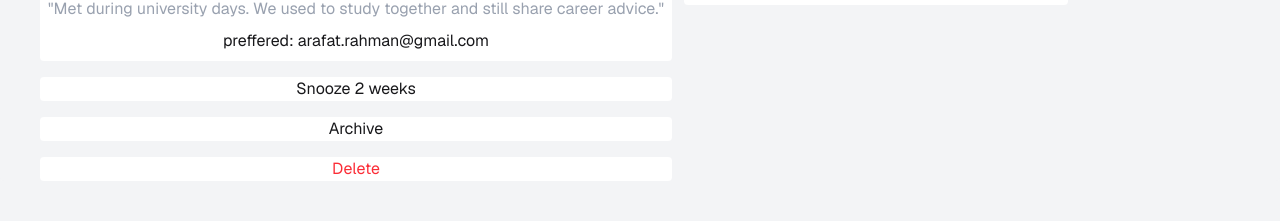
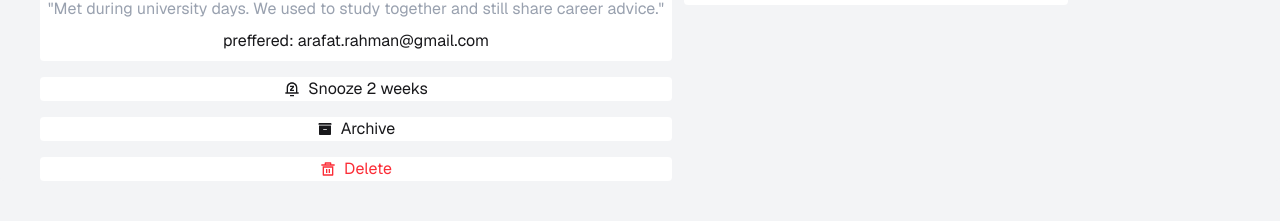
Before and after one commit to Gazi-Md-Salauddin/keen-keeper, a React (Vite) app: page /Friend/1 in a window 1280 px wide. Shown: the part 579-800 px from the top of the page. Built offline with nearby package versions, Linux system fonts and the light colour scheme.

Commit message:
readme updated

```diff
--- a/src/components/FriendDetails/FriendDetails.jsx
+++ b/src/components/FriendDetails/FriendDetails.jsx
@@ -4,6 +4,9 @@ import { useState } from "react";
 import Call from "../../assets/call.png";
 import Text from "../../assets/text.png";
 import Video from "../../assets/video.png";
+import { RiNotificationSnoozeLine } from "react-icons/ri";
+import { IoIosArchive } from "react-icons/io";
+import { RiDeleteBin5Line } from "react-icons/ri";
 import { MdHistory } from "react-icons/md";
 import { useInteraction } from '../../context/InteractionContext'
 import { toast } from 'react-toastify';
@@ -70,13 +73,13 @@ const FriendDetails = () => {
                         <p>preffered: {friend.email}</p>
                     </div>
                     <div className="bg-white rounded">
-                        <p>Snooze 2 weeks</p>
+                        <p className="flex gap-2 justify-center items-center"><RiNotificationSnoozeLine />Snooze 2 weeks</p>
                     </div>
                     <div className="bg-white rounded">
-                        <p>Archive</p>
+                        <p className="flex gap-2 justify-center items-center"><IoIosArchive />Archive</p>
                     </div>
                     <div className="bg-white rounded">
-                        <p className="text-red-500">Delete</p>
+                        <p className="text-red-500 flex gap-2 justify-center items-center"><RiDeleteBin5Line />Delete</p>
                     </div>
                 </div>
                 <div className="mt-4">
```
Also changed, not shown: 1 other file (tests, documents, lock files or other folders).
